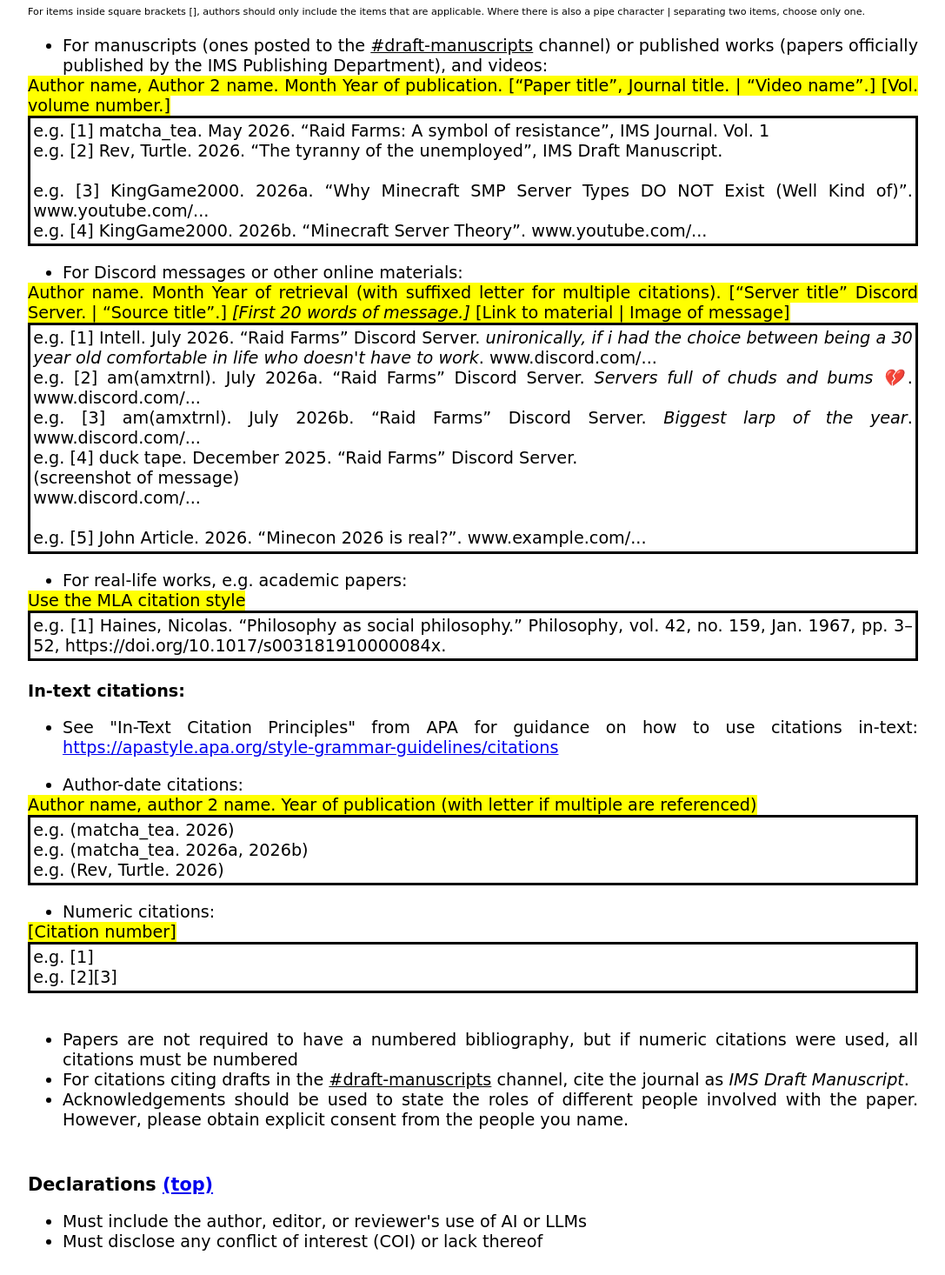
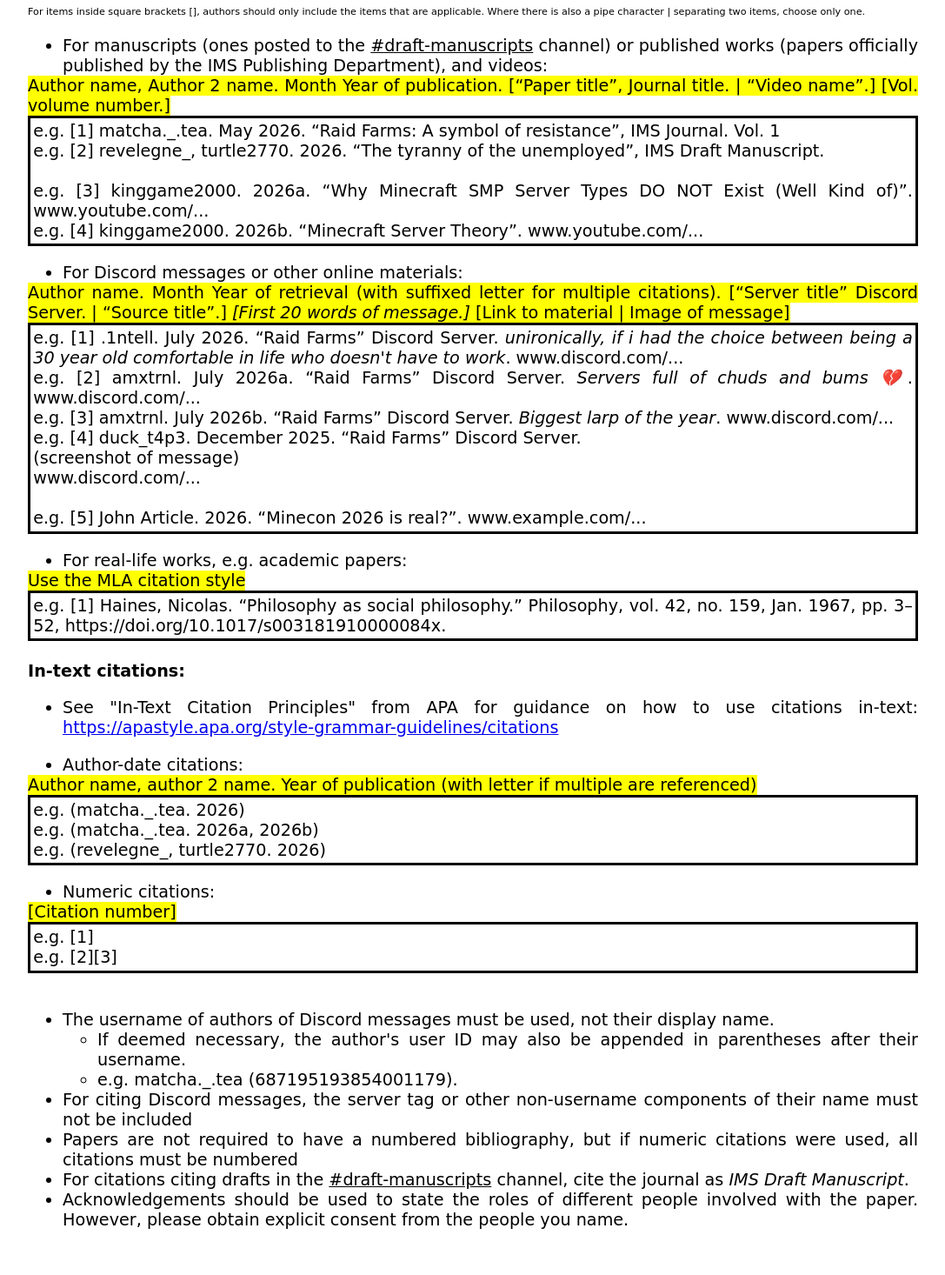
Before and after one commit to imsresearch/ims-website, a React (Vite) app: page /publish-with-us/style-guide in a window 1280 px wide. Shown: the part 2400-3866 px from the top of the page at 87% size, without its empty margins (96-1183 px from the left). Built offline with nearby package versions, Linux system fonts and the light colour scheme.

Commit message:
Update editor checklist; update style guide author name

```diff
--- a/src/pages/pubdep/editor-checklist.jsx
+++ b/src/pages/pubdep/editor-checklist.jsx
@@ -3,7 +3,7 @@ import { Helmet } from "react-helmet";
 
 import TopHeader from "../../components/TopHeader";
 import LowerHeader from "../../components/LowerHeader";
-import Footer from "../../components/Footer";
+import JournalFooter from "../../components/JournalFooter";
 
 import "../../styles/editor-checklist.css";
 
@@ -99,7 +99,7 @@ export default function CurrentEvent() {
                     <b>If it does affect them, consult with the relevant co-ordinator.</b>
                 </p>
                 <input type="checkbox" id="item8" />
-                <label for="item8">(8) The author has decalred whether multiple people contributed to the draft, which will be included in the article</label>
+                <label for="item8">(8) The author has declared whether multiple people contributed to the draft, which will be included in the article</label>
                 <br />
                 <input type="checkbox" id="item9" />
                 <label for="item9">(9) Any raw data will be included in the article</label>
@@ -153,6 +153,9 @@ export default function CurrentEvent() {
 
                 <div className="checklist-context-box">
                     <p>
+                        You should not disclose who you contacted as a potential reviewer unless they say they do not want to remain anonymous.
+                        <br />
+                        <br />
                         When getting consent or asking for declarations, you should ask in a non-accusative way.
                         <br />
                         For example, say "these questions are standard just for the sake of transparency."
@@ -232,7 +235,7 @@ export default function CurrentEvent() {
                 </div>
             </main>
 
-            <Footer />
+            <JournalFooter />
         </div>
     );
 }
--- a/src/pages/pubdep/style-guide.jsx
+++ b/src/pages/pubdep/style-guide.jsx
@@ -192,14 +192,14 @@ export default function StyleGuide() {
                         <mark>Author name, Author 2 name. Month Year of publication. [“Paper title”, Journal title. | “Video name”.] [Vol. volume number.]</mark>
                         <br />
                         <div class="ref-box">
-                            e.g. [1] matcha_tea. May 2026. “Raid Farms: A symbol of resistance”, IMS Journal. Vol. 1
+                            e.g. [1] matcha._.tea. May 2026. “Raid Farms: A symbol of resistance”, IMS Journal. Vol. 1
                             <br />
-                            e.g. [2] Rev, Turtle. 2026. “The tyranny of the unemployed”, IMS Draft Manuscript.
+                            e.g. [2] revelegne_, turtle2770. 2026. “The tyranny of the unemployed”, IMS Draft Manuscript.
                             <br />
                             <br />
-                            e.g. [3] KingGame2000. 2026a. “Why Minecraft SMP Server Types DO NOT Exist (Well Kind of)”. www.youtube.com/...
+                            e.g. [3] kinggame2000. 2026a. “Why Minecraft SMP Server Types DO NOT Exist (Well Kind of)”. www.youtube.com/...
                             <br />
-                            e.g. [4] KingGame2000. 2026b. “Minecraft Server Theory”. www.youtube.com/...
+                            e.g. [4] kinggame2000. 2026b. “Minecraft Server Theory”. www.youtube.com/...
                         </div>
                         <ul>
                             <li>For Discord messages or other online materials:</li>
@@ -210,16 +210,16 @@ export default function StyleGuide() {
                         </mark>
                         <br />
                         <div class="ref-box">
-                            e.g. [1] Intell. July 2026. “Raid Farms” Discord Server. <i>unironically, if i had the choice between being a 30 year old comfortable in life who doesn't have to work</i>
+                            e.g. [1] .1ntell. July 2026. “Raid Farms” Discord Server. <i>unironically, if i had the choice between being a 30 year old comfortable in life who doesn't have to work</i>
                             . www.discord.com/...
                             <br />
-                            e.g. [2] am(amxtrnl). July 2026a. “Raid Farms” Discord Server. <i>Servers full of chuds and bums 💔</i>
+                            e.g. [2] amxtrnl. July 2026a. “Raid Farms” Discord Server. <i>Servers full of chuds and bums 💔</i>
                             . www.discord.com/...
                             <br />
-                            e.g. [3] am(amxtrnl). July 2026b. “Raid Farms” Discord Server. <i>Biggest larp of the year</i>
+                            e.g. [3] amxtrnl. July 2026b. “Raid Farms” Discord Server. <i>Biggest larp of the year</i>
                             . www.discord.com/...
                             <br />
-                            e.g. [4] duck tape. December 2025. “Raid Farms” Discord Server.
+                            e.g. [4] duck_t4p3. December 2025. “Raid Farms” Discord Server.
                             <br />
                             (screenshot of message)
                             <br />
@@ -246,11 +246,11 @@ export default function StyleGuide() {
                         <mark>Author name, author 2 name. Year of publication (with letter if multiple are referenced)</mark>
                         <br />
                         <div class="ref-box">
-                            e.g. (matcha_tea. 2026)
+                            e.g. (matcha._.tea. 2026)
                             <br />
-                            e.g. (matcha_tea. 2026a, 2026b)
+                            e.g. (matcha._.tea. 2026a, 2026b)
                             <br />
-                            e.g. (Rev, Turtle. 2026)
+                            e.g. (revelegne_, turtle2770. 2026)
                         </div>
                         <ul>
                             <li>Numeric citations:</li>
@@ -264,6 +264,12 @@ export default function StyleGuide() {
                         </div>
                         <br />
                         <ul>
+                            <li>The username of authors of Discord messages must be used, not their display name.</li>
+                            <ul>
+                                <li>If deemed necessary, the author's user ID may also be appended in parentheses after their username.</li>
+                                <li>e.g. matcha._.tea (687195193854001179).</li>
+                            </ul>
+                            <li>For citing Discord messages, the server tag or other non-username components of their name must not be included</li>
                             <li>Papers are not required to have a numbered bibliography, but if numeric citations were used, all citations must be numbered</li>
                             <li>
                                 For citations citing drafts in the <u>#draft-manuscripts</u> channel, cite the journal as <i>IMS Draft Manuscript</i>.
```
